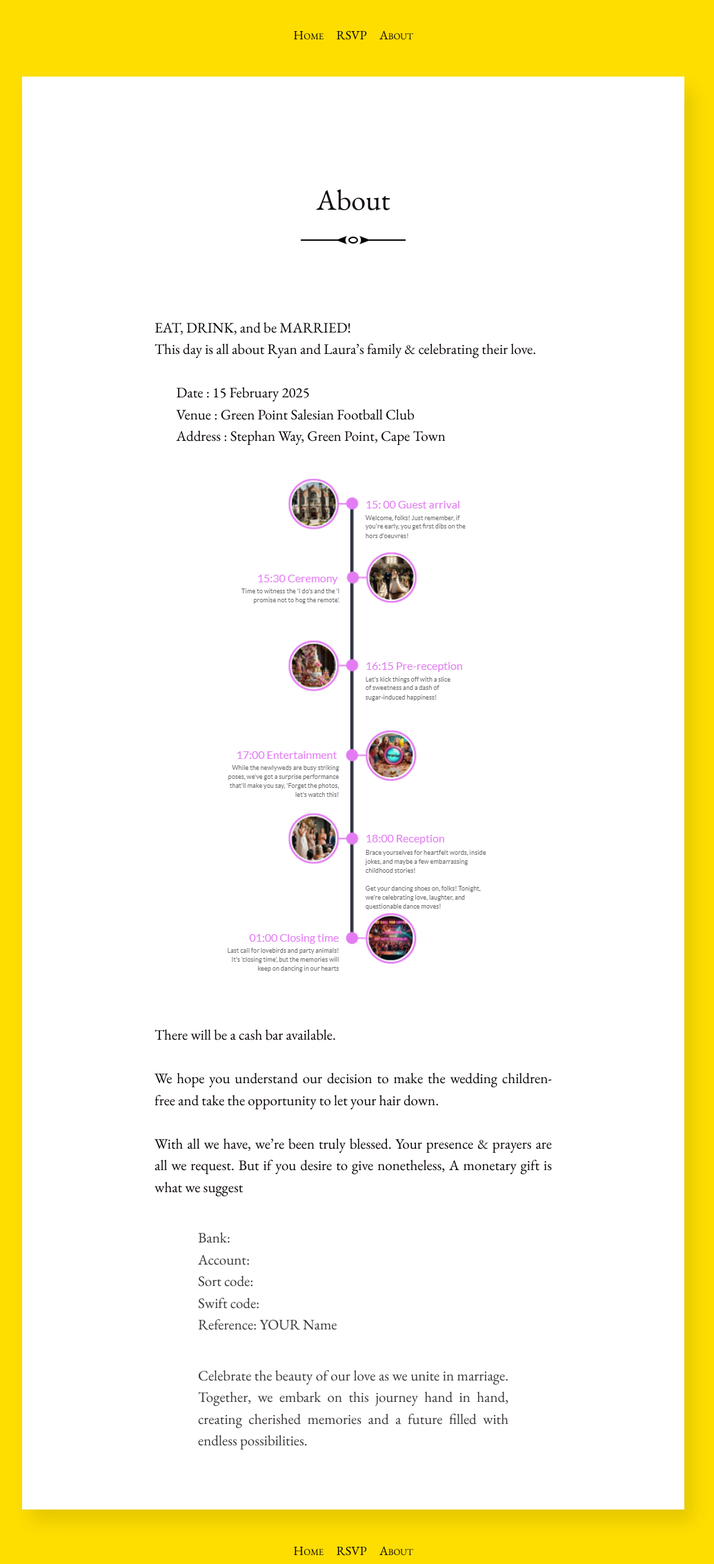
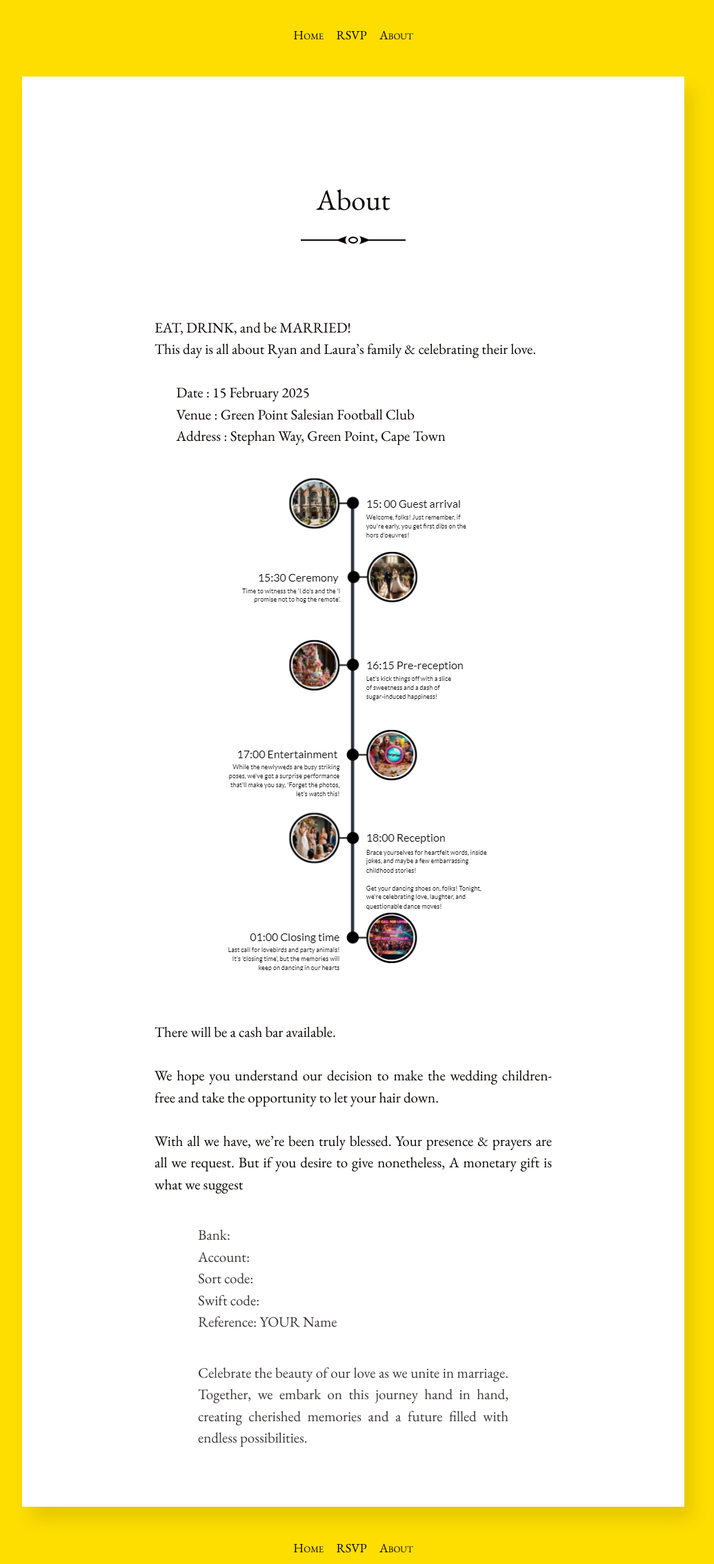
Before and after one commit to PoveyCelebration/PoveyCelebration.github.io, a Jekyll site: the page built from hitchens/about.md, in a window 1280 px wide. Shown: the whole page at 69% size, without its empty margins (128-1163 px from the left). Built offline with Jekyll 4.4.1, drawn with Linux system fonts in a browser that asks for light colours.

Commit message:
Update about.md

```diff
--- a/hitchens/about.md
+++ b/hitchens/about.md
@@ -14,7 +14,7 @@ Venue : Green Point Salesian Football Club
 
 Address : Stephan Way, Green Point, Cape Town
 
-![](/assets/images/timeline.png)
+![](/assets/images/timeline2.png)
 
 <br/>
 There will be a cash bar available.
```
